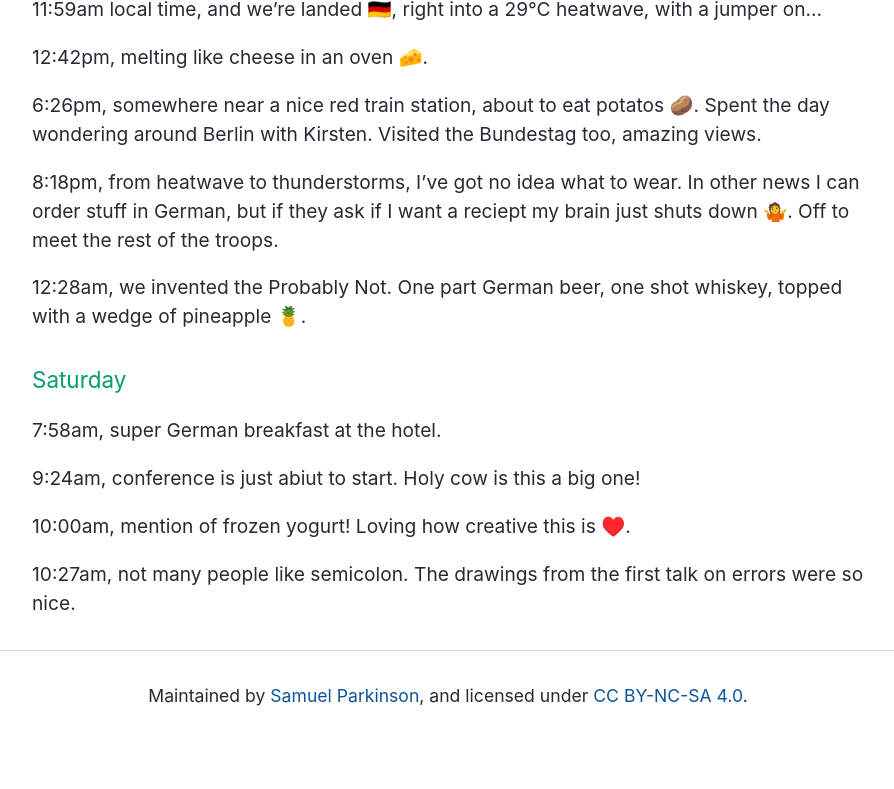
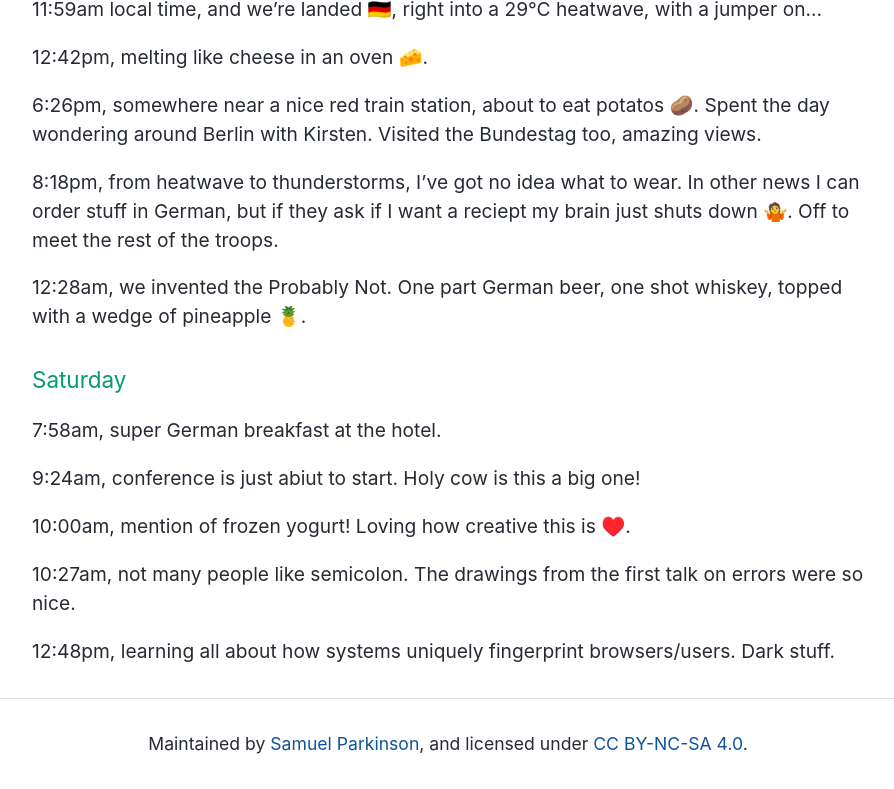
Before and after one commit to sjparkinson/uncomplicated.systems, a Jekyll site: the page built from _posts/2018-06-01-jsconf-eu.md, in a window 1280 px wide and 900 px high, scrolled down 1371 px, cut to the strip 111-900 px from the top of the window. Shown: the whole strip, without its empty margins (192-1086 px from the left). Built offline with Jekyll 4.4.1, drawn with Linux system fonts in a browser that asks for light colours; before the commit the page ends 2223 px from its top, so only the background shows below that.

Commit message:
Update 2018-06-01-jsconf-eu.md

```diff
--- a/_posts/2018-06-01-jsconf-eu.md
+++ b/_posts/2018-06-01-jsconf-eu.md
@@ -37,3 +37,5 @@ I'm off to JSConf EU this weekend, updates to follow.
 10:00am, mention of frozen yogurt! Loving how creative this is ♥️.
 
 10:27am, not many people like semicolon. The drawings from the first talk on errors were so nice.
+
+12:48pm, learning all about how systems uniquely fingerprint browsers/users. Dark stuff.
```
